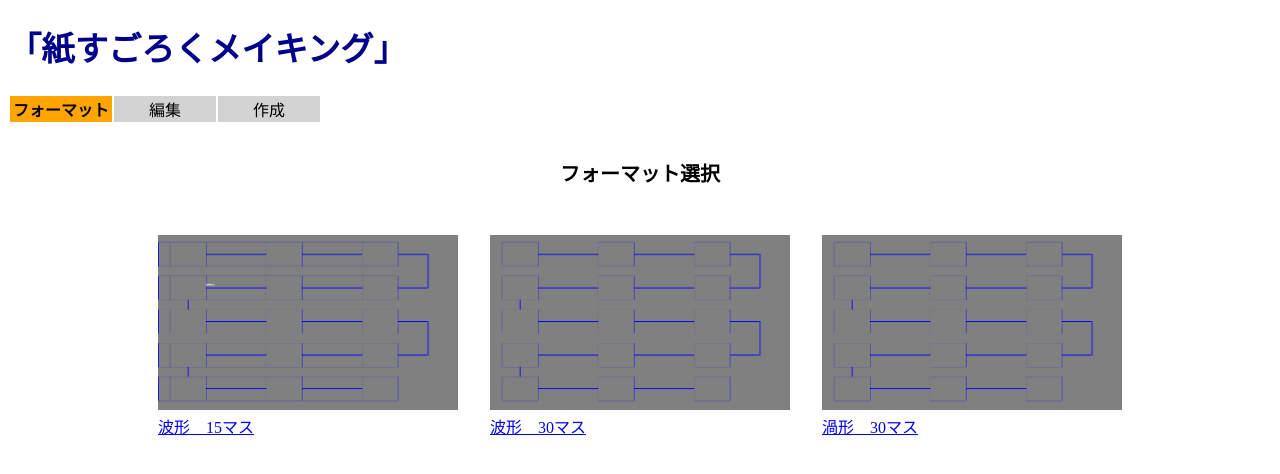
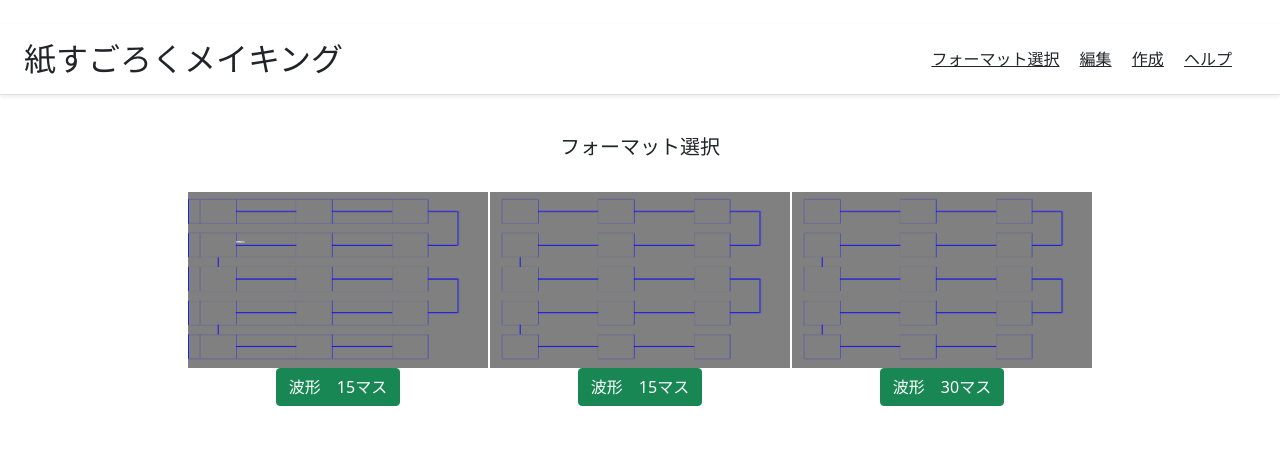
Before and after one commit to Shuto-Kinoshita/sugoroku, a Flask app: page /form in a window 1280 px wide. Shown: the top 474 px of the page. Run offline with Flask 2, Linux system fonts and the light colour scheme.

Commit message:
sugoroku db befor

```diff
--- a/app/app.py
+++ b/app/app.py
@@ -1,5 +1,5 @@
 import os
-from flask import Flask, render_template, request, redirect
+from flask import Flask, render_template, request, redirect, session, g
 from models.models import OnegaiContent
 from models.database import db_session
 from datetime import datetime
@@ -25,26 +25,51 @@
 def de():
     return render_template("index3.html")
 
+@app.route("/start")
+def start():
+    return render_template("start.html")
+
+@app.route("/mapreset")
+def mapreset():
+    #database初期化処理
+
+    return render_template("formselect.html")
+
 @app.route("/form")
 def form():
     return render_template("formselect.html")
 
-
-@app.route("/input")
-def index():
+@app.route("/input0", methods=["post"])
+def index0():
+    map = request.form["map"]
+    g.map = map
     all_onegai = OnegaiContent.query.all()
     i = 1
     for onegai in all_onegai:
         onegai.id = i
         i = i + 1
     db_session.commit()
-    return render_template("contentsinput.html", all_onegai=all_onegai)
+    count = len(all_onegai)
+    return render_template("contentsinput.html", all_onegai=all_onegai, count=count, map=g.map)
+
+
+@app.route("/input", methods=["post"])
+def index():
+    #print(g.map)
+    all_onegai = OnegaiContent.query.all()
+    i = 1
+    for onegai in all_onegai:
+        onegai.id = i
+        i = i + 1
+    db_session.commit()
+    count = len(all_onegai)
+    return render_template("contentsinput.html", all_onegai=all_onegai, count=count, map=g.map)
 
 
 @app.route("/output", methods=["post"])
 def t4():
     print(imagecr.imagecreate())
-    return render_template('mapoutput.html')
+    return render_template('mapoutput.html', map=session["map"])
 
 
 @app.route("/add", methods=["post"])
--- a/app/templates/formselect.html
+++ b/app/templates/formselect.html
@@ -2,6 +2,26 @@
 
 <html>
     <head>
+        <meta charset="utf-8">
+        <meta name="viewport" content="width=device-width, initial-scale=1">
+        <meta name="description" content="">
+        <meta name="author" content="Mark Otto, Jacob Thornton, and Bootstrap contributors">
+        <meta name="generator" content="Hugo 0.79.0">
+
+        <link rel="canonical" href="https://getbootstrap.jp/docs/5.0/examples/pricing/">
+        <!-- Bootstrap core CSS -->
+        <link href="https://cdn.jsdelivr.net/npm/bootstrap@5.0.0-beta1/dist/css/bootstrap.min.css" rel="stylesheet" integrity="sha384-giJF6kkoqNQ00vy+HMDP7azOuL0xtbfIcaT9wjKHr8RbDVddVHyTfAAsrekwKmP1" crossorigin="anonymous">
+
+            <!-- Favicons -->
+        <link rel="apple-touch-icon" href="/docs/5.0/assets/img/favicons/apple-touch-icon.png" sizes="180x180">
+        <link rel="icon" href="/docs/5.0/assets/img/favicons/favicon-32x32.png" sizes="32x32" type="image/png">
+        <link rel="icon" href="/docs/5.0/assets/img/favicons/favicon-16x16.png" sizes="16x16" type="image/png">
+        <link rel="manifest" href="/docs/5.0/assets/img/favicons/manifest.json">
+        <link rel="mask-icon" href="/docs/5.0/assets/img/favicons/safari-pinned-tab.svg" color="#7952b3">
+        <link rel="icon" href="/docs/5.0/assets/img/favicons/favicon.ico">
+        <meta name="theme-color" content="#7952b3">
+
+
         <title>「紙」すごろくメイキング</title>
         <style>
             h1 {
@@ -14,43 +34,65 @@
                 font-family: メイリオ, Osaka;
             }
         </style>
+         <style>
+          .bd-placeholder-img {
+            font-size: 1.125rem;
+            text-anchor: middle;
+            -webkit-user-select: none;
+            -moz-user-select: none;
+            user-select: none;
+          }
+
+          @media (min-width: 768px) {
+            .bd-placeholder-img-lg {
+              font-size: 3.5rem;
+            }
+          }
+        </style>
+
+        <!-- Custom styles for this template -->
+        <link href="pricing.css" rel="stylesheet">
     </head>
     <body>
-        <h1>
-        「紙すごろくメイキング」
-        </h1>
-
-        <table border="0">
-            <tr>
-                <h2>
-                    <td width="100" align="center" bgcolor="#ffa500">
-                        <strong>フォーマット</strong>
-                    </td>
-                    <td width="100" align="center" bgcolor="#d3d3d3">
-                        編集
-                    </td>
-                    <td width="100" align="center" bgcolor="#d3d3d3">
-                        作成
-                    </td>
-                </h2>
-            </tr>
-        </table>
+        <br>
+        <header class="d-flex flex-column flex-md-row align-items-center p-3 px-md-4 mb-3 bg-white border-bottom shadow-sm">
+          <p class="h2 my-0 me-md-auto fw-normal">紙すごろくメイキング</p>
+          <nav class="my-2 my-md-0 me-md-3">
+            <a class="p-2 text-dark" href="#">フォーマット選択</a>
+            <a class="p-2 text-dark" href="#">編集</a>
+            <a class="p-2 text-dark" href="#">作成</a>
+            <a class="p-2 text-dark" href="#">ヘルプ</a>
+          </nav>
+        </header>
         <br>
         <h2><center>フォーマット選択</center></h2>
+        <br>
         <center>
-            <table cellspacing="30">
+            <table cellspacing="40">
                 <tr>
                     <td>
-                        <img src="/static/images/kidoyuki2.png" WIDTH=300><br>
-                        <a href="/input">波形　15マス</a>
+                        <img src="/static/images/kidoyuki2.png" WIDTH=300>
+                        <br>
+                        <form action="/input0" method="post" id="input1">
+                            <input type="hidden" name="map" value="15">
+                            <center><input type="submit" class="btn btn-success" value="波形　15マス"></center>
+                        </form>
                     </td>
                     <td>
-                        <img src="/static/images/kidoyuki.png" WIDTH=300><br>
-                        <a href="/input">波形　30マス</a>
+                        <img src="/static/images/kidoyuki.png" WIDTH=300>
+                        <br>
+                        <form action="/input0" method="post" id="input2">
+                            <input type="hidden" name="map" value="15">
+                            <center><input type="submit" class="btn btn-success" value="波形　15マス"></center>
+                        </form>
                     </td>
                     <td>
-                        <img src="/static/images/kidoyuki.png" WIDTH=300><br>
-                        <a href="/input">渦形　30マス</a>
+                        <img src="/static/images/kidoyuki.png" WIDTH=300>
+                        <br>
+                        <form action="/input0" method="post" id="input3">
+                            <input type="hidden" name="map" value="30">
+                            <center><input type="submit" class="btn btn-success" value="波形　30マス"></center>
+                        </form>
                     </td>
                 </tr>
             </table>
--- a/app/templates/index3.html
+++ b/app/templates/index3.html
@@ -67,7 +67,10 @@
                   <li>15マス</li>
                   <li>波形</li>
                 </ul>
-                <button type="button" class="w-100 btn btn-lg btn-outline-primary">無料でサインアップ</button>
+                <form action="/input" method="post" id="input">
+                    <input type="hidden" name="map" value="15">
+                    <button type="button" class="w-100 btn btn-lg btn-primary">無料でサインアップ</button>
+                </form>
               </div>
             </div>
             </div>
--- a/app/templates/mapoutput.html
+++ b/app/templates/mapoutput.html
@@ -42,6 +42,9 @@
         <br>
         <center><a href="./static/images/kidoyuki3.png" download>すごろくを保存</a></center>
         <br>
-        <center><a href="/input">戻る</a></center>
+        <form action="/input" method="post" id="input1">
+            <input type="hidden" name="map" value={{map}}>
+            <center><input type="submit" class="btn btn-success" value="戻る"></center>
+        </form>
     </body>
 </html>
--- a/imagecreate2.py
+++ b/imagecreate2.py
@@ -12,7 +12,6 @@
 
 # 255:白　128:灰色　0:黒    単色画像
 img = np.full((730, 1250, 3), 128, dtype=np.uint8)
-
 
 #for i in range(10):
     #cv2.drawMarker(img, ((i + 1) * 50, 0), (255, 255, 0), markerType=cv2.MARKER_TRIANGLE_UP, markerSize=100)
@@ -84,8 +83,9 @@
         k = k+1
     a = a+1
 
+base = np.array(base)  # 画像をOpencv形式(ndarray)に変更
 
-base = np.array(base)  # 画像をOpencv形式(ndarray)に変更
+cv2.read('app/static/images/kidoyuki3.png')
 
 cv2.imwrite('app/static/images/kidoyuki3.png', base)
 # True
```
Also changed, not shown: app/templates/contentsinput.html (+58 -22 lines), imagecr.py (+8 -1 lines), models/onegai.db.
